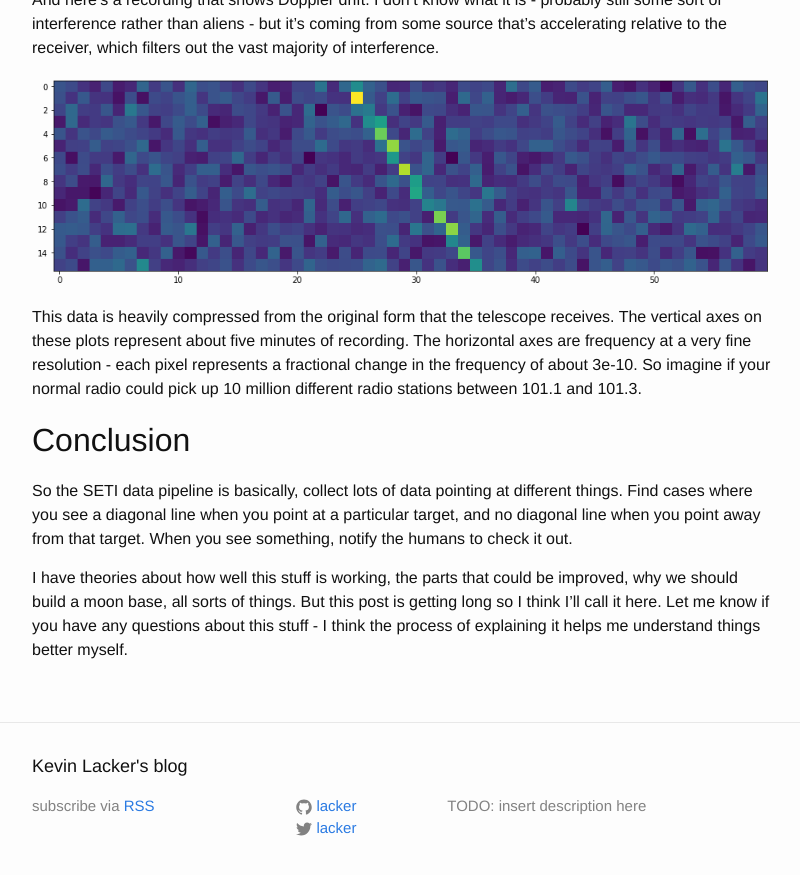
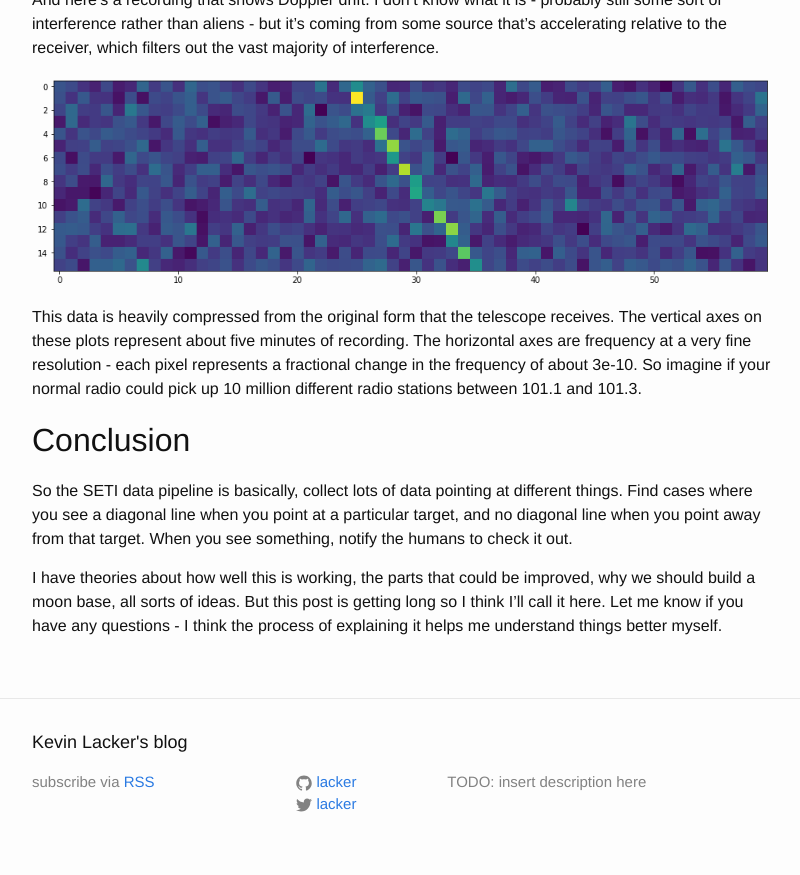
Before and after one commit to lacker/lacker.github.io, a Jekyll site: the page built from _posts/2022-01-21-looking-for-aliens.markdown, in a window 1280 px wide and 900 px high, scrolled down 3409 px. Shown: the top 875 px of the window, without its empty margins (238-1038 px from the left). Built offline with Jekyll 4.4.1, drawn with Linux system fonts in a browser that asks for light colours.

Commit message:
clean up end

```diff
--- a/_posts/2022-01-21-looking-for-aliens.markdown
+++ b/_posts/2022-01-21-looking-for-aliens.markdown
@@ -164,8 +164,8 @@ line when you point at a particular target, and no diagonal line when
 you point away from that target. When you see something, notify the
 humans to check it out.
 
-I have theories about how well this stuff is working, the
+I have theories about how well this is working, the
 parts that could be improved, why we should build a moon base, all
-sorts of things. But this post is getting long so I think I'll call it
-here. Let me know if you have any questions about this stuff - I think
+sorts of ideas. But this post is getting long so I think I'll call it
+here. Let me know if you have any questions - I think
 the process of explaining it helps me understand things better myself.
```
